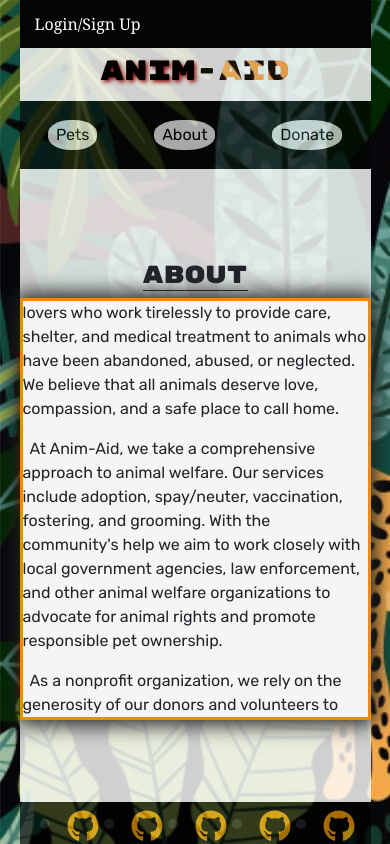
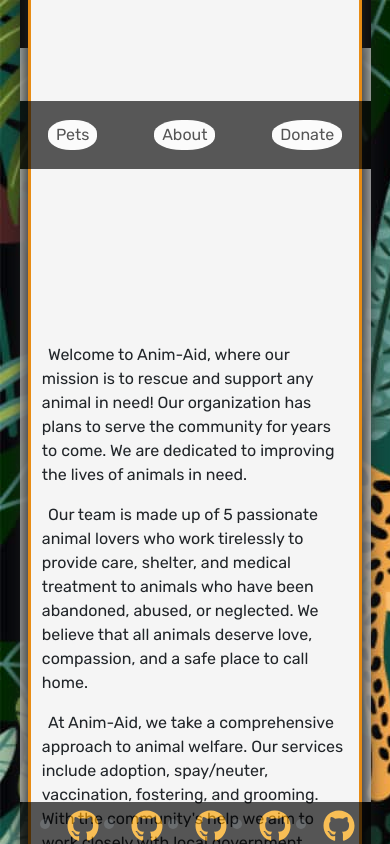
Before and after one commit to kabdomora/P3G5, a React (Create React App) app in the folder client/: page / in a window 390 px wide. Shown: the top 844 px of the page. Built offline with nearby package versions, Linux system fonts and the light colour scheme.

Commit message:
various responsivity changes, profile btn fix, all pages are now formatted better for monitor, tablet, & phone viewports

```diff
--- a/client/src/components/Header.js
+++ b/client/src/components/Header.js
@@ -2,6 +2,7 @@ import React, { useState } from 'react';
 import LoginModal from './LoginModal';
 import Auth from '../utils/auth';
 import { Link } from 'react-router-dom';
+
 
 function Header() {
     const [showModal, setShowModal] = useState(false);
@@ -16,7 +17,8 @@ function Header() {
                 {Auth.loggedIn() ? (
                     <>
                         <button className='upper-h-btn' onClick={Auth.logout}>Logout</button>
-                        <button className='upper-h-btn'><Link to="/my-profile" className='link-remove'>My Profile</Link></button>
+                        <button className='upper-h-btn'><Link to="/My-profile" className='upper-h-btn'>Profile</Link></button>
+
                     </>
                 ) : (
 
--- a/client/src/index.css
+++ b/client/src/index.css
@@ -53,7 +53,15 @@ h6 {
   margin-right: 2%;
   color: white;
   transition: ease-in-out .75s;
+  text-decoration: none;
+
+
+
+
+
 }
+
+
 
 .upper-h-btn:hover {
   transform: scale(1.75);
@@ -147,38 +155,37 @@ h6 {
   border-bottom: 1px solid;
   margin-bottom: 2%;
   margin-top: 3%;
-
-
-
-
-
-
-
 }
 
 .main-article {
   width: 50%;
   height: 50vh;
-  max-height: max-content;
+  min-height: max-content;
   background-color: whitesmoke;
   border-style: solid;
   border-color: rgb(232, 140, 20);
   box-shadow: 0px 0px 20px 5px rgb(32, 32, 32);
   padding: 3%;
+
   text-indent: 2%;
-
   display: flex;
   flex-direction: column;
   align-items: center;
   justify-content: center;
-
   overflow: scroll;
 }
 
-@media only screen and (max-width: 700px) {
+@media only screen and (max-width: 400px) {
   .main-article {
-    width: 100%;
-    padding: 0px;
+    width: 98%;
+    padding-top: 69vh;
+  }
+}
+
+@media only screen and (max-width: 800px) {
+  .main-article {
+    width: 95%;
+
   }
 }
 
@@ -386,9 +393,7 @@ h6 {
   width: 25%;
   height: 15%;
   border-radius: 90%;
-
   font-size: large;
-
   color:rgb(245, 241, 16);
   text-shadow: 2px 2px 4px rgb(138, 0, 0);
   background-image: url('./assets/tigerprint.jpg');
@@ -399,7 +404,6 @@ h6 {
   width: 100%;
   display: flex;
   justify-content: center;
-
 }
 
 .donate-pic-container {
@@ -419,23 +423,18 @@ h6 {
 
 .donation-modal {
   min-height: 50%;
-  height: fit-content;
+  height: 20vh;
   width: 90%;
   background-color: white;
-
   display: flex;
   flex-direction: column;
   justify-content: center ;
   align-items: center;
-
   margin-bottom: 5%;
-
   border: 2px;
   border-color: black;
   border-style: solid;
-
   box-shadow: 5px 2px 15px 3px rgb(81, 81, 81);
-
 }
 
 .dmodal-content {
@@ -443,16 +442,11 @@ h6 {
   width: 100%;
   display: flex;
   flex-direction: column;
-  justify-content: center ;
+  justify-content: center;
   align-items: center;
-
-
   background-image: url(./assets/jungle.png);
-  object-fit: cover;
-
+  background-size: contain;
 }
-
-
 
 .donation-close-btn {
   display: flex;
@@ -583,6 +577,30 @@ h6 {
 
 }
 
+@media only screen and (max-width: 400px) {
+  .donate-pic-container {
+    width: 60%;
+
+  }
+
+  .message  {
+    height: 20px;
+  }
+
+  .donate-submit-btn{
+    height: 25px;
+    font-size: medium;
+  }
+
+  .dModal-selector{
+    width: 75px
+  }
+
+}
+
+
+
+
 /* User Profile */
 
 .profile-parent {
```
